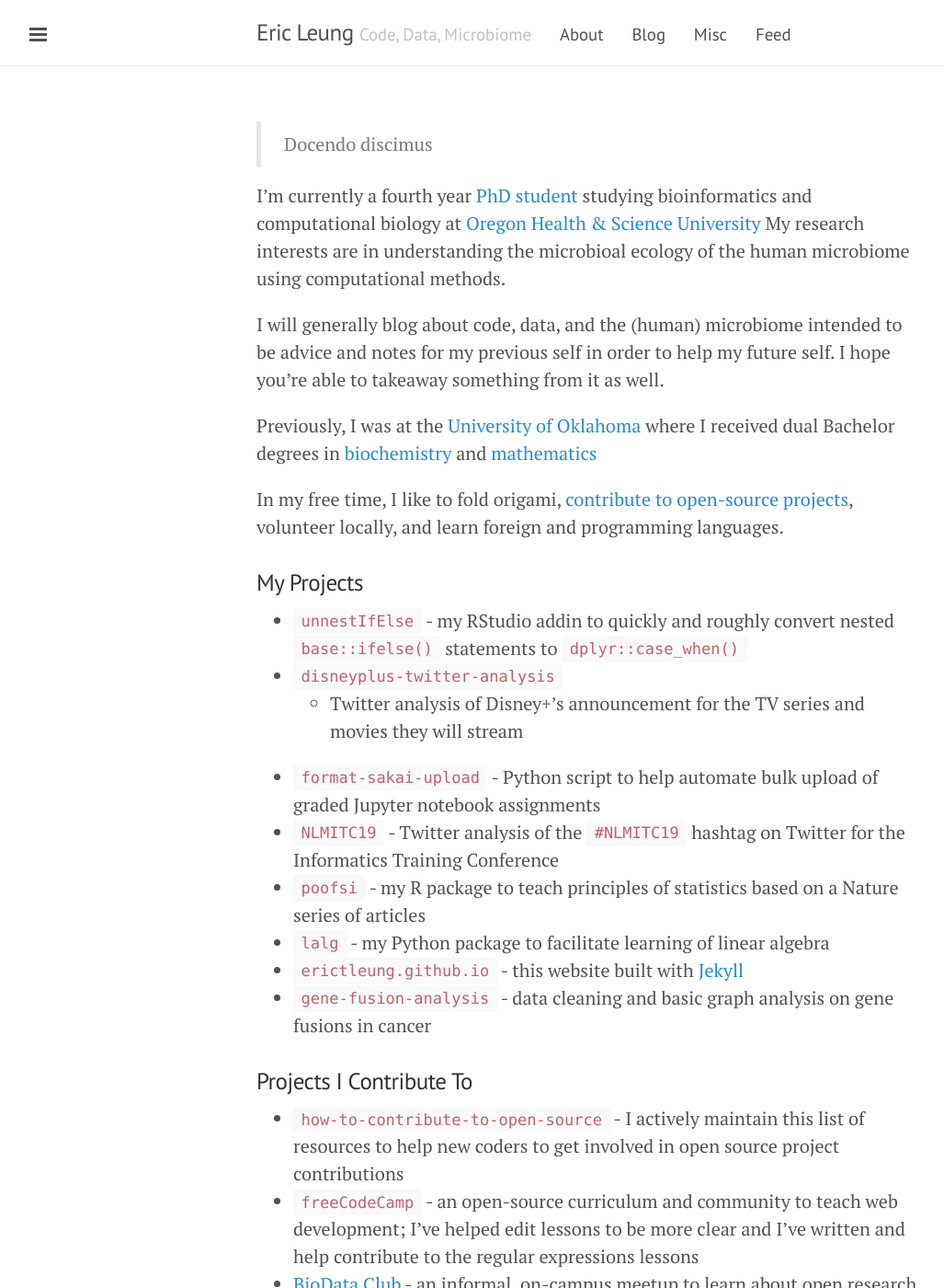
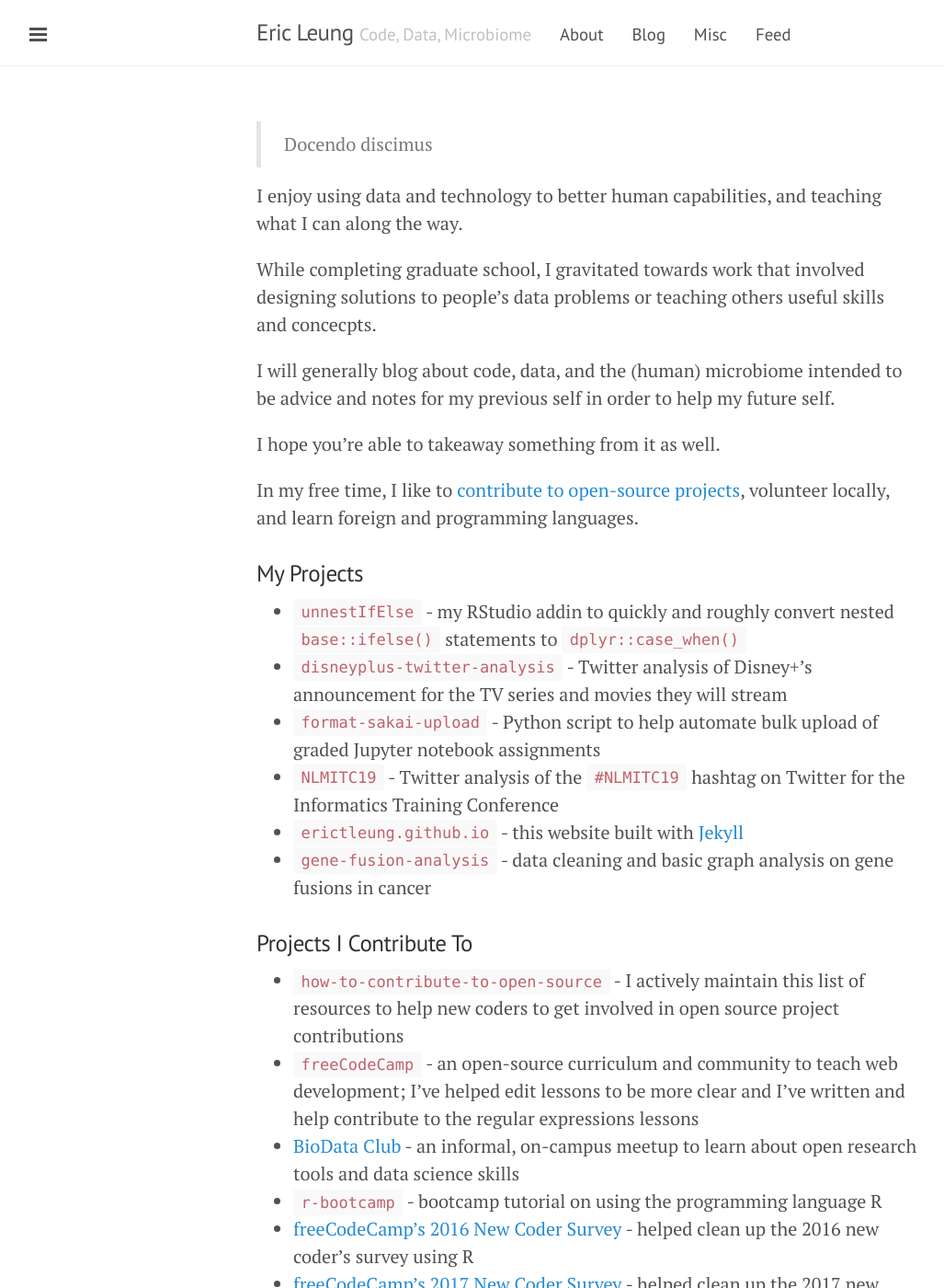
Before and after one commit to erictleung/erictleung.github.io, a Jekyll site: the page built from about.md, in a window 1280 px wide and 1400 px high. Shown: the whole window at 92% size, without its empty margins (1-1028 px from the left). Built offline with Jekyll 4.4.1, drawn with Linux system fonts in a browser that asks for light colours; nearby versions of some CDN libraries.

Commit message:
Update about page

```diff
--- a/about.md
+++ b/about.md
@@ -1,70 +1,46 @@
 ---
 layout: page
 title: About
-description: Eric Leung is a PhD student in Bioinformatics and Computational Biology in the Department of Medical Informatics and Clinical Epidemiology at the Oregon Health &amp; Science University
 ---
 
 > Docendo discimus
 
-I'm currently a fourth year
-[PhD student](http://www.ohsu.edu/xd/education/schools/school-of-medicine/departments/clinical-departments/dmice/people/eric-leung.cfm)
-studying bioinformatics and computational biology at
-[Oregon Health & Science University](https://www.ohsu.edu/xd/)
-My research interests are in understanding the microbioal ecology of the human
-microbiome using computational methods.
+I enjoy using data and technology
+to better human capabilities,
+and teaching what I can along the way.
 
-I will generally blog about code, data, and the (human) microbiome intended to
-be advice and notes for my previous self in order to help my future self. I
-hope you're able to takeaway something from it as well.
+While completing graduate school,
+I gravitated towards work
+that involved designing solutions to people's data problems
+or teaching others useful skills and concecpts.
 
-Previously, I was at the
-[University of Oklahoma](https://www.ou.edu)
-where I received dual Bachelor degrees in
-[biochemistry](http://www.ou.edu/cas/chemistry.html)
-and
-[mathematics](http://www.math.ou.edu/)
+I will generally blog
+about code, data, and the (human) microbiome
+intended to be advice and notes for my previous self
+in order to help my future self.
 
-In my free time, I like to fold origami,
+I hope you're able to takeaway something from it as well.
+
+In my free time, I like to
 [contribute to open-source projects](http://resume.github.io/?erictleung),
-volunteer locally, and learn foreign and programming languages.
+volunteer locally,
+and learn foreign and programming languages.
 
 ### My Projects
 
-- [`unnestIfElse`](//github.com/erictleung/unnestIfElse) - my RStudio addin to
-  quickly and roughly convert nested `base::ifelse()` statements to
-  `dplyr::case_when()`
-- [`disneyplus-twitter-analysis`](//github.com/erictleung/disneyplus-twitter-analysis)
-  - Twitter analysis of Disney+'s announcement for the TV series and movies
-  they will stream
-- [`format-sakai-upload`](//github.com/erictleung/format-sakai-upload) - Python
-  script to help automate bulk upload of graded Jupyter notebook assignments
-- [`NLMITC19`](//github.com/erictleung/NLMITC19) - Twitter analysis of the
-  `#NLMITC19` hashtag on Twitter for the Informatics Training Conference
-- [`poofsi`](//github.com/erictleung/poofsi) - my R package to teach principles
-of statistics based on a Nature series of articles
-- [`lalg`](//github.com/erictleung/lalg) - my Python package to facilitate
-  learning of linear algebra
-- [`erictleung.github.io`](//github.com/erictleung/erictleung.github.io) - this
-  website built with [Jekyll](//jekyllrb.com)
-- [`gene-fusion-analysis`](github.com/erictleung/gene-fusion-analysis) - data
-  cleaning and basic graph analysis on gene fusions in cancer
+- [`unnestIfElse`](//github.com/erictleung/unnestIfElse) - my RStudio addin to quickly and roughly convert nested `base::ifelse()` statements to `dplyr::case_when()`
+- [`disneyplus-twitter-analysis`](//github.com/erictleung/disneyplus-twitter-analysis) - Twitter analysis of Disney+'s announcement for the TV series and movies they will stream
+- [`format-sakai-upload`](//github.com/erictleung/format-sakai-upload) - Python script to help automate bulk upload of graded Jupyter notebook assignments
+- [`NLMITC19`](//github.com/erictleung/NLMITC19) - Twitter analysis of the `#NLMITC19` hashtag on Twitter for the Informatics Training Conference
+- [`erictleung.github.io`](//github.com/erictleung/erictleung.github.io) - this website built with [Jekyll](//jekyllrb.com)
+- [`gene-fusion-analysis`](github.com/erictleung/gene-fusion-analysis) - data cleaning and basic graph analysis on gene fusions in cancer
 
 ### Projects I Contribute To
 
-- [`how-to-contribute-to-open-source`](//github.com/freeCodeCamp/how-to-contribute-to-open-source) -
-  I actively maintain this list of resources to help new coders to get involved in
-  open source project contributions
-- [`freeCodeCamp`](//github.com/freeCodeCamp/freeCodeCamp) - an open-source
-  curriculum and community to teach web development; I've helped edit lessons
-  to be more clear and I've written and help contribute to the regular
-  expressions lessons
-- [BioData Club](//biodata-club.github.io) - an informal, on-campus meetup to
-  learn about open research tools and data science skills
-- [`r-bootcamp`](//github.com/laderast/r-bootcamp) - bootcamp tutorial on using
-  the programming language R
-- [freeCodeCamp's 2016 New Coder Survey](//github.com/freeCodeCamp/2016-new-coder-survey) -
-  helped clean up the 2016 new coder's survey using R
-- [freeCodeCamp's 2017 New Coder Survey](//github.com/freeCodeCamp/2017-new-coder-survey) -
-  helped clean up the 2017 new coder's survey using R
-- [freeCodeCamp's 2018 New Coder Survey](//github.com/freeCodeCamp/2018-new-coder-survey) -
-  helped clean up the 2018 new coder's survey using R
+- [`how-to-contribute-to-open-source`](//github.com/freeCodeCamp/how-to-contribute-to-open-source) - I actively maintain this list of resources to help new coders to get involved in open source project contributions
+- [`freeCodeCamp`](//github.com/freeCodeCamp/freeCodeCamp) - an open-source curriculum and community to teach web development; I've helped edit lessons to be more clear and I've written and help contribute to the regular expressions lessons
+- [BioData Club](//biodata-club.github.io) - an informal, on-campus meetup to learn about open research tools and data science skills
+- [`r-bootcamp`](//github.com/laderast/r-bootcamp) - bootcamp tutorial on using the programming language R
+- [freeCodeCamp's 2016 New Coder Survey](//github.com/freeCodeCamp/2016-new-coder-survey) - helped clean up the 2016 new coder's survey using R
+- [freeCodeCamp's 2017 New Coder Survey](//github.com/freeCodeCamp/2017-new-coder-survey) - helped clean up the 2017 new coder's survey using R
+- [freeCodeCamp's 2018 New Coder Survey](//github.com/freeCodeCamp/2018-new-coder-survey) - helped clean up the 2018 new coder's survey using R
```
